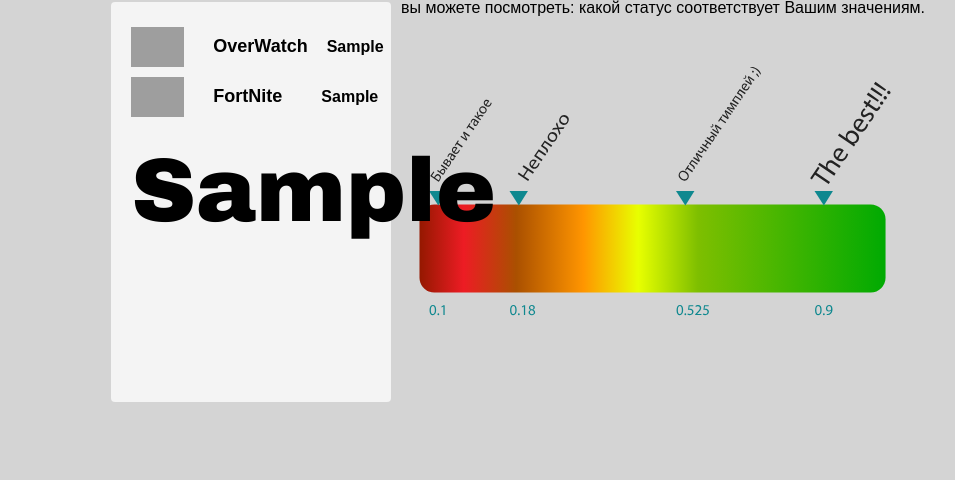
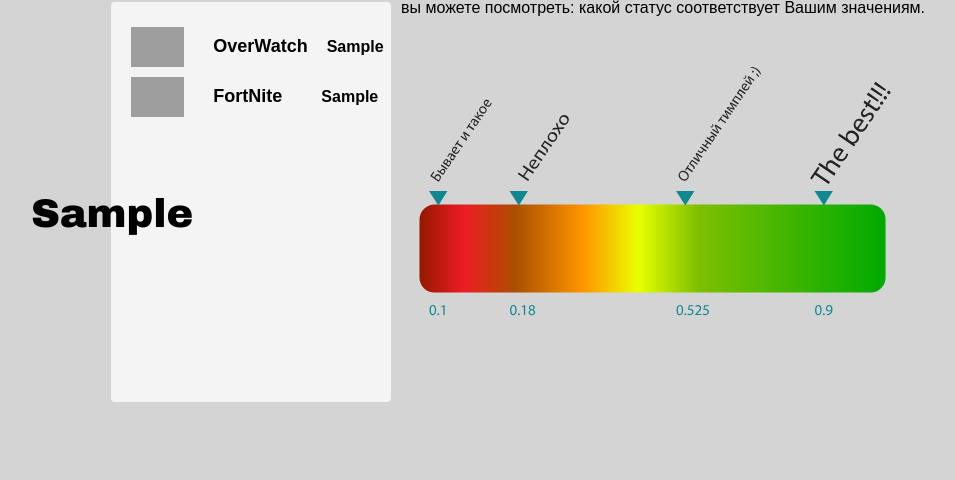
Before and after one commit to refnost/KruzhokSiteFin, a Django app: page /profile in a window 1280 px wide. Shown: the part 216-696 px from the top of the page, without its empty margins (79-1034 px from the left). Run offline with Django 3.2, Linux system fonts and the light colour scheme; tables that the repository leaves empty hold one stand-in row (values such as "Sample post"); grey boxes marked "Sample" are stand-in pictures; grey boxes are pictures that could not be loaded.

Commit message:
Update style.css

```diff
--- a/Kruzhok/gamer/static/main/style.css
+++ b/Kruzhok/gamer/static/main/style.css
@@ -3,9 +3,9 @@ body{
 }
 .koefficent{
     position: relative;
-    left: 20px; top: 40px;
+    left: -80px; top: 90px;
     text-align: center;
-    font-size: 90px;
+    font-size: 40px;
     font-family: "Arial Black";
 }
 .hh{
```
